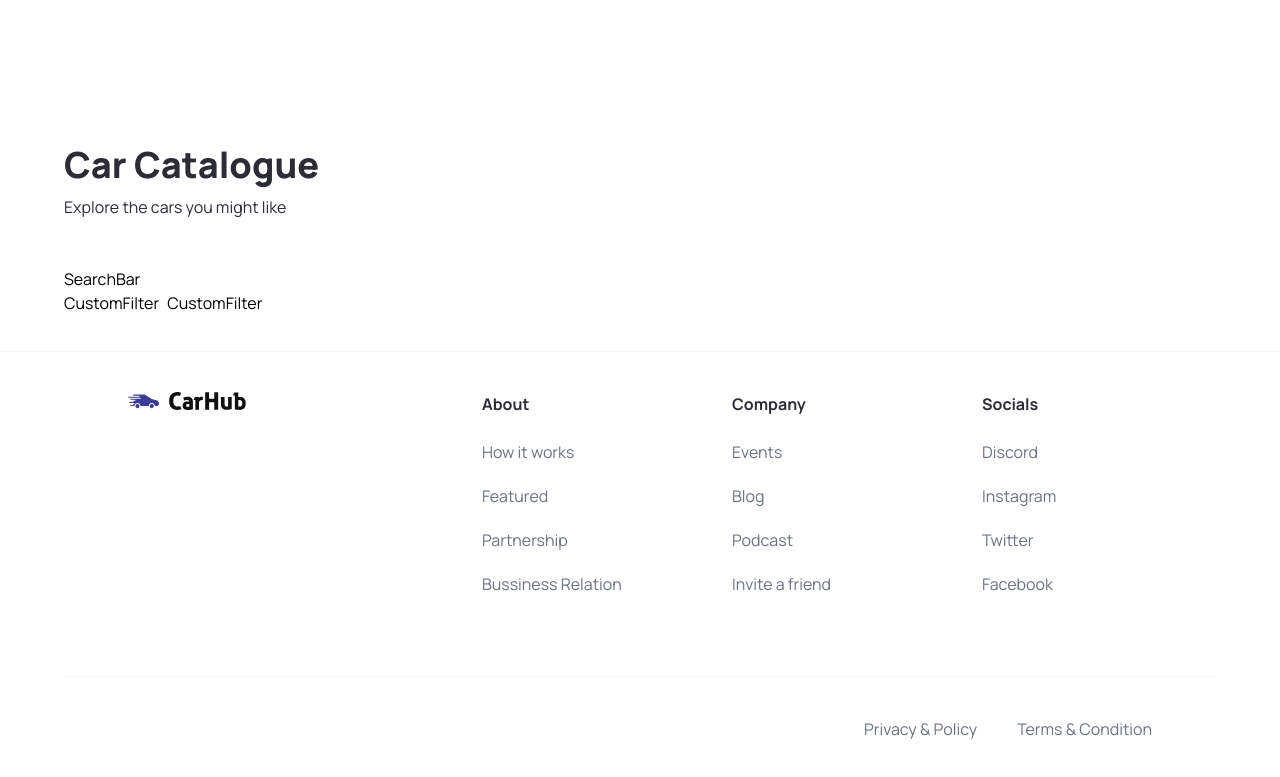
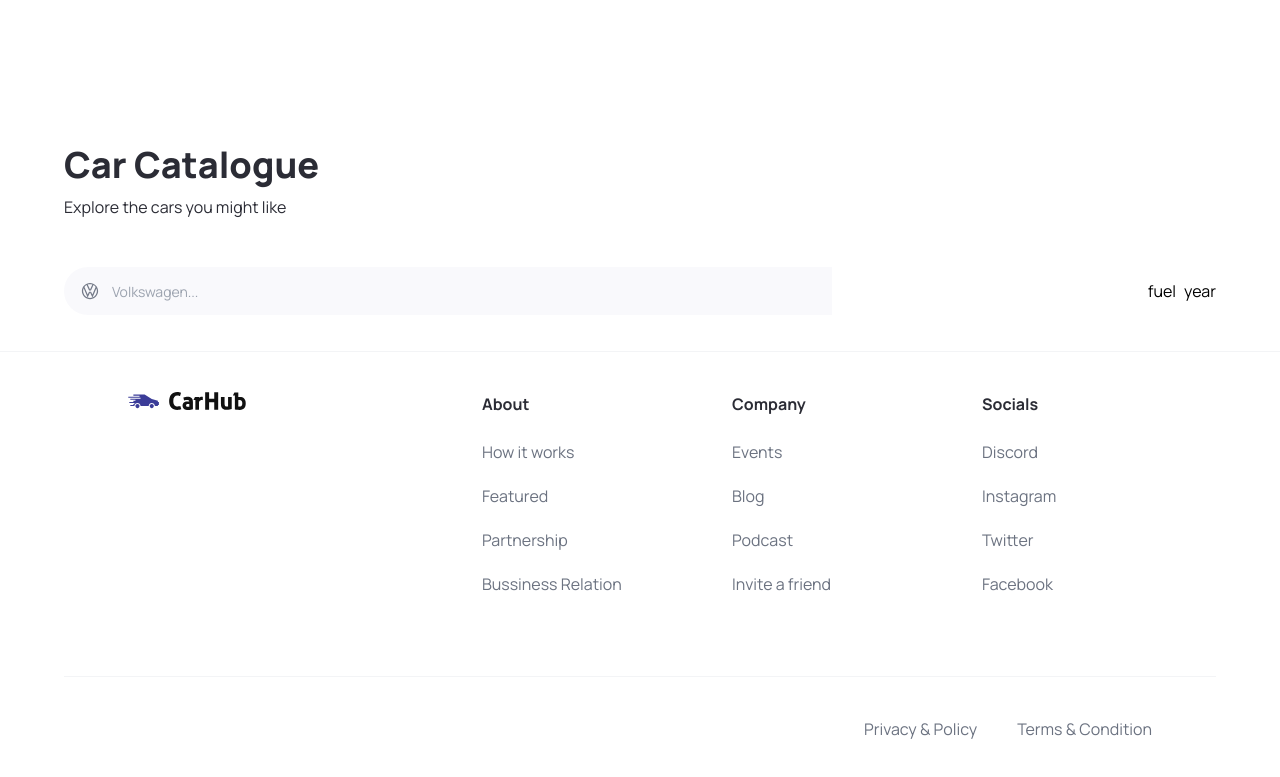
Before and after one commit to Ikamrava/car-rental, a Next.js app: page / in a window 1280 px wide. Shown: the part 719-1496 px from the top of the page. Built offline with nearby package versions, Linux system fonts and the light colour scheme.

Commit message:
searchbox

```diff
--- a/Types/index.ts
+++ b/Types/index.ts
@@ -6,3 +6,9 @@ export interface CustomButtonProps {
   btnType?: "button" | "submit";
   handleClick?: MouseEventHandler<HTMLButtonElement>;
 }
+
+export interface SearchManuProps {
+  manufactures: string;
+  setManufacturers: (manufacturers: string) => void;
+
+}
--- a/app/page.tsx
+++ b/app/page.tsx
@@ -8,18 +8,24 @@ export default function Home() {
   return (
     <main className=" overflow-hidden">
           <Hero/>
+
           <div className="mt-12 padding-x padding-y max-width" id="discover">
+
             <div className='home__text-container'>
               <h1 className=' text-4xl font-extrabold'>Car Catalogue</h1>
               <p>Explore the cars you might like</p>
             </div>
+
             <div className='home__filters'>
               <SearchBar/>
+
+            <div className='home__filter-container'>
+             <CustomFilter title="fuel"/>
+             <CustomFilter title="year"/>
             </div>
-            <div className='home__filter-container'>
-             <CustomFilter title="fuel" />
-             <CustomFilter title="year" />
+
             </div>
+
 
           </div>
     </main>
--- a/component/CustomFilter.tsx
+++ b/component/CustomFilter.tsx
@@ -1,8 +1,15 @@
+import { type } from 'os'
 import React from 'react'
 
-function CustomFilter() {
+type Props = {
+    title: string
+}
+
+
+function CustomFilter({title}: Props) {
+
   return (
-    <div>CustomFilter</div>
+    <div>{title}</div>
   )
 }
 
--- a/component/SearchBar.tsx
+++ b/component/SearchBar.tsx
@@ -1,8 +1,24 @@
-import React from 'react'
+"use client"
+
+import { useState } from "react"
+import SearchMan from "./SearchMan"
+
+
 
 function SearchBar() {
+
+    const [manufacturers, setManufacturers] = useState("")
+
+    const handleSearch = (e: React.FormEvent<HTMLFormElement>) => {
+    e.preventDefault()
+  }
+
   return (
-    <div>SearchBar</div>
+    <form className='searchbar' onSubmit={handleSearch}>
+        <div className="searchbar__item">
+            <SearchMan setManufacturers={setManufacturers} manufactures={manufacturers}/>
+        </div>
+    </form>
   )
 }
 
--- /dev/null
+++ b/component/SearchMan.tsx
@@ -0,0 +1,100 @@
+"use client"
+import { SearchManuProps } from "@/Types"
+import { Combobox,Transition } from "@headlessui/react"
+import { set } from "firebase/database"
+import Image from "next/image"
+import { Fragment, useState } from "react"
+import {manufacturers} from "../constants/index"
+
+
+
+
+
+function SearchMan({manufactures,setManufacturers}:SearchManuProps) {
+
+    const [query, setQuery] = useState("")
+    const filteredManufacturers = query === "" ? manufacturers : manufacturers.filter((item) => {
+        return item.toLowerCase().replace(/\s+/g, '').includes(query.toLowerCase().replace(/\s+/g, ''))
+    })
+
+
+
+  return (
+    <div className="search-manufacturer">
+       <Combobox value={manufactures} onChange={setManufacturers}>
+        <div className='relative w-full'>
+          {/* Button for the combobox. Click on the icon to see the complete dropdown */}
+          <Combobox.Button className='absolute top-[14px]'>
+            <Image
+              src='/car-logo.svg'
+              width={20}
+              height={20}
+              className='ml-4'
+              alt='car logo'
+            />
+          </Combobox.Button>
+
+          {/* Input field for searching */}
+          <Combobox.Input
+            className='search-manufacturer__input'
+            displayValue={(item: string) => item}
+            onChange={(event) => setQuery(event.target.value)} // Update the search query when the input changes
+            placeholder='Volkswagen...'
+          />
+
+          {/* Transition for displaying the options */}
+          <Transition
+            as={Fragment} // group multiple elements without introducing an additional DOM node i.e., <></>
+            leave='transition ease-in duration-100'
+            leaveFrom='opacity-100'
+            leaveTo='opacity-0'
+            afterLeave={() => setQuery("")} // Reset the search query after the transition completes
+          >
+            <Combobox.Options
+              className='absolute mt-1 max-h-60 w-full overflow-auto rounded-md bg-white py-1 text-base shadow-lg ring-1 ring-black ring-opacity-5 focus:outline-none sm:text-sm'
+              static
+            >
+              {filteredManufacturers.length === 0 && query !== "" ? (
+                <Combobox.Option
+                  value={query}
+                  className='search-manufacturer__option'
+                >
+                  Create "{query}"
+                </Combobox.Option>
+              ) : (
+                filteredManufacturers.map((item) => (
+                  <Combobox.Option
+                    key={item}
+                    className={({ active }) =>
+                      `relative search-manufacturer__option ${
+                        active ? "bg-primary-blue text-white" : "text-gray-900"
+                      }`
+                    }
+                    value={item}
+                  >
+                    {({ selected, active }) => (
+                      <>
+                        <span className={`block truncate ${selected ? "font-medium" : "font-normal"}`}>
+                          {item}
+                        </span>
+
+                        {/* Show an active blue background color if the option is selected */}
+                        {selected ? (
+                          <span className={`absolute inset-y-0 left-0 flex items-center pl-3 ${active? "text-white": "text-pribg-primary-purple"}`}
+                          ></span>
+                        ) : null}
+                      </>
+                    )}
+                  </Combobox.Option>
+                ))
+              )}
+            </Combobox.Options>
+          </Transition>
+        </div>
+      </Combobox>
+
+    </div>
+  )
+}
+
+export default SearchMan
--- a/package.json
+++ b/package.json
@@ -9,6 +9,7 @@
     "lint": "next lint"
   },
   "dependencies": {
+    "@headlessui/react": "^1.7.17",
     "@types/node": "20.5.6",
     "@types/react": "18.2.21",
     "@types/react-dom": "18.2.7",
```
Also changed, not shown: 1 other file (tests, documents, lock files or other folders).
